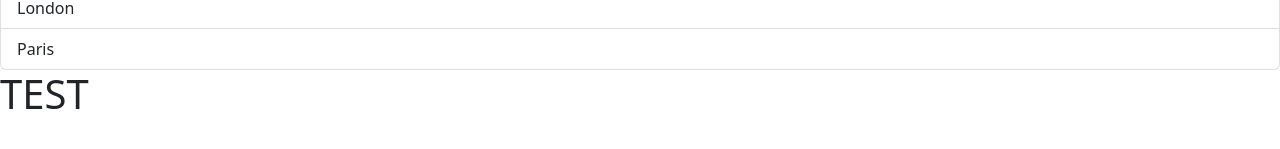
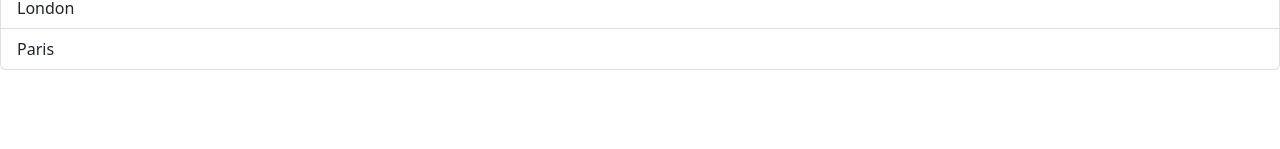
Before and after one commit to Patrick-Thompson9/js-learning, a React (Vite) app: page / in a window 1280 px wide. Shown: the part 151-300 px from the top of the page. Built offline with nearby package versions, Linux system fonts and the light colour scheme.

Commit message:
added react import and removed test header

```diff
--- a/src/App.tsx
+++ b/src/App.tsx
@@ -1,11 +1,11 @@
 import ListGroup from "./Components/ListGroup";
+import React from "react";
 
 function App() {
   let items = ["New York", "San fran", "London", "Paris"];
   return (
     <div>
       <ListGroup items={items} heading="Cities" />
-      <h1>TEST</h1>
     </div>
   );
 }
```
